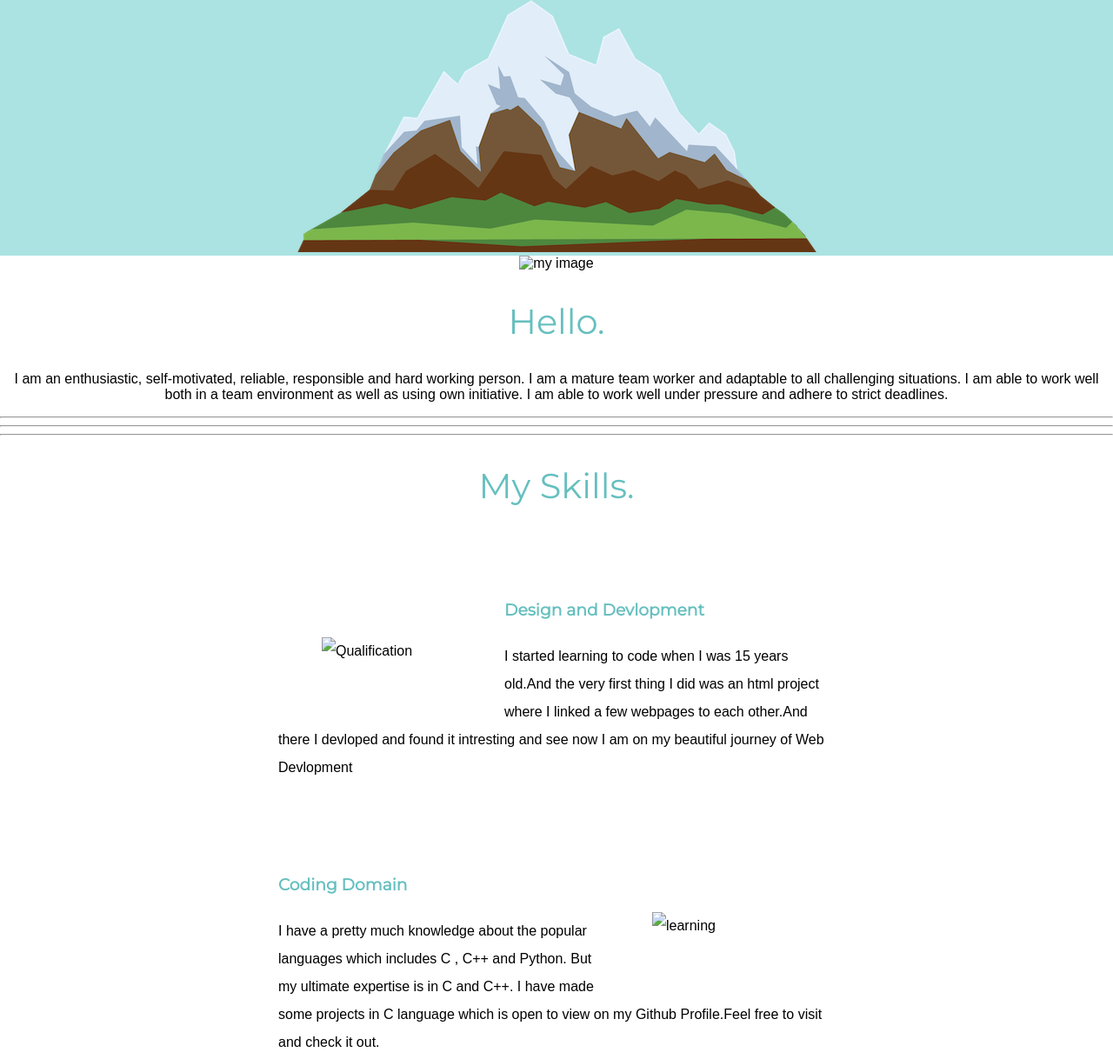
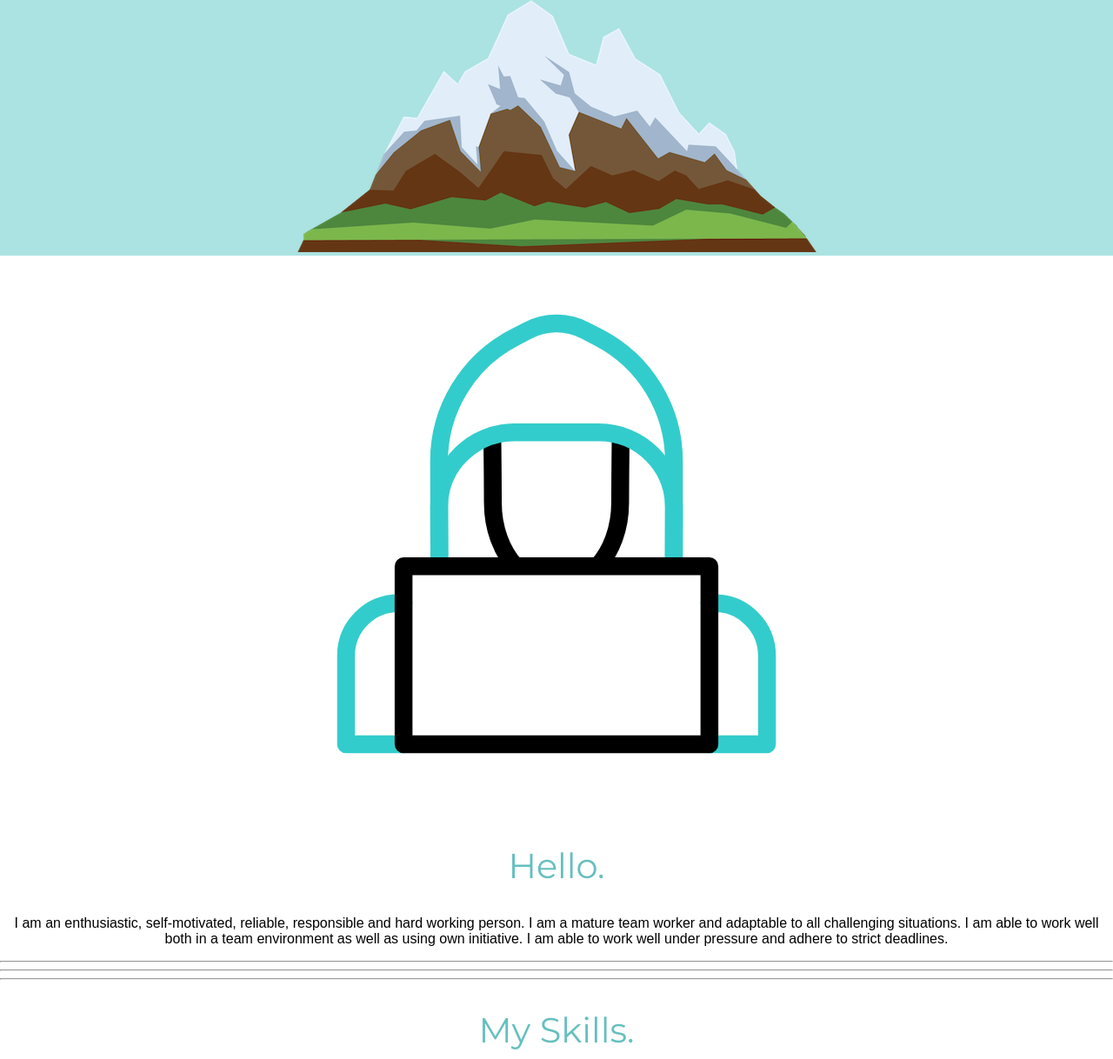
Before and after one commit to Aryan9580/PORTFOLIO-WEBSITE, a plain HTML site: page index.html in a window 1280 px wide. Shown: the part 502-1720 px from the top of the page at 87% size. Drawn offline with Linux system fonts and the light colour scheme; files that its build step writes are made by us from their sources; files whose address does not match are found by name.

Commit message:
Update index.html

```diff
--- a/index.html
+++ b/index.html
@@ -25,7 +25,7 @@
     </div>
     <div class="middle-container">
         <div class="profile">
-          <img class="mypic" src="/UDEMY/MYSITE/hacker.gif" alt="my image">
+          <img class="mypic" src="hacker.gif" alt="my image">
           <h2>Hello.</h2>
           <p> I am an enthusiastic, self-motivated, reliable, responsible and hard working person. I am a mature team worker and adaptable to all challenging situations. I am able to work well both in a team environment as well as using own initiative. I am able to work well under pressure and adhere to strict deadlines.</p>
         </div>
@@ -35,13 +35,13 @@
         <div class="skills">
           <h2>My Skills.</h2>
           <div class="skill-row">
-            <img class="book" src="/UDEMY/MYSITE/book.png" alt="Qualification">
+            <img class="book" src="book.png" alt="Qualification">
             <h3>Design and Devlopment</h3>
             <p>I started learning to code when I was 15 years old.And the very first thing I did was an html project where I linked a few webpages to each other.And there I devloped and found it intresting and see now I am on my beautiful journey of Web Devlopment</p>
 
           </div>
           <div class="skill-row">
-            <img class="learning" src="/UDEMY/MYSITE/learning.png" alt="learning">
+            <img class="learning" src="learning.png" alt="learning">
             <h3>Coding Domain</h3>
             <p>I have a pretty much knowledge about the popular languages which includes C , C++ and Python.
               But my ultimate expertise is in C and C++. I have made some projects in C language which is open to view on my Github Profile.Feel free to visit and check it out.
```
